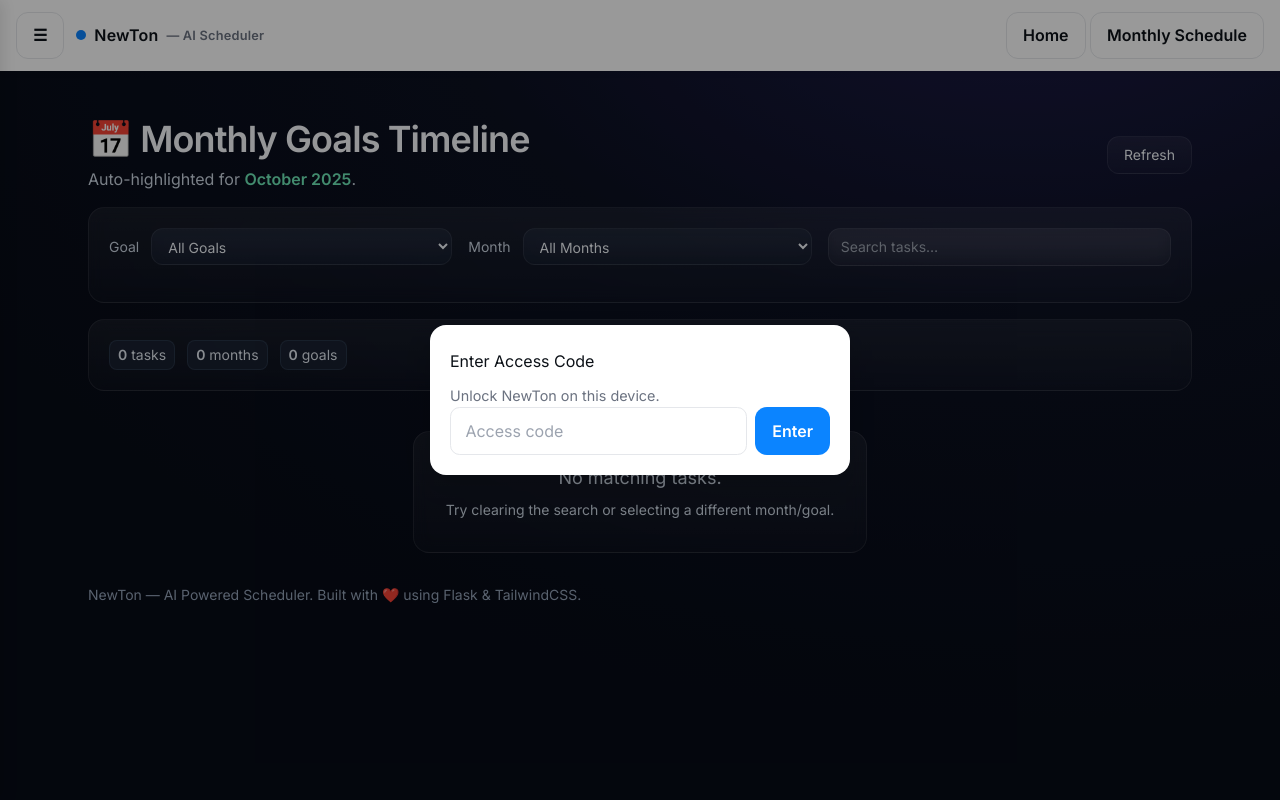
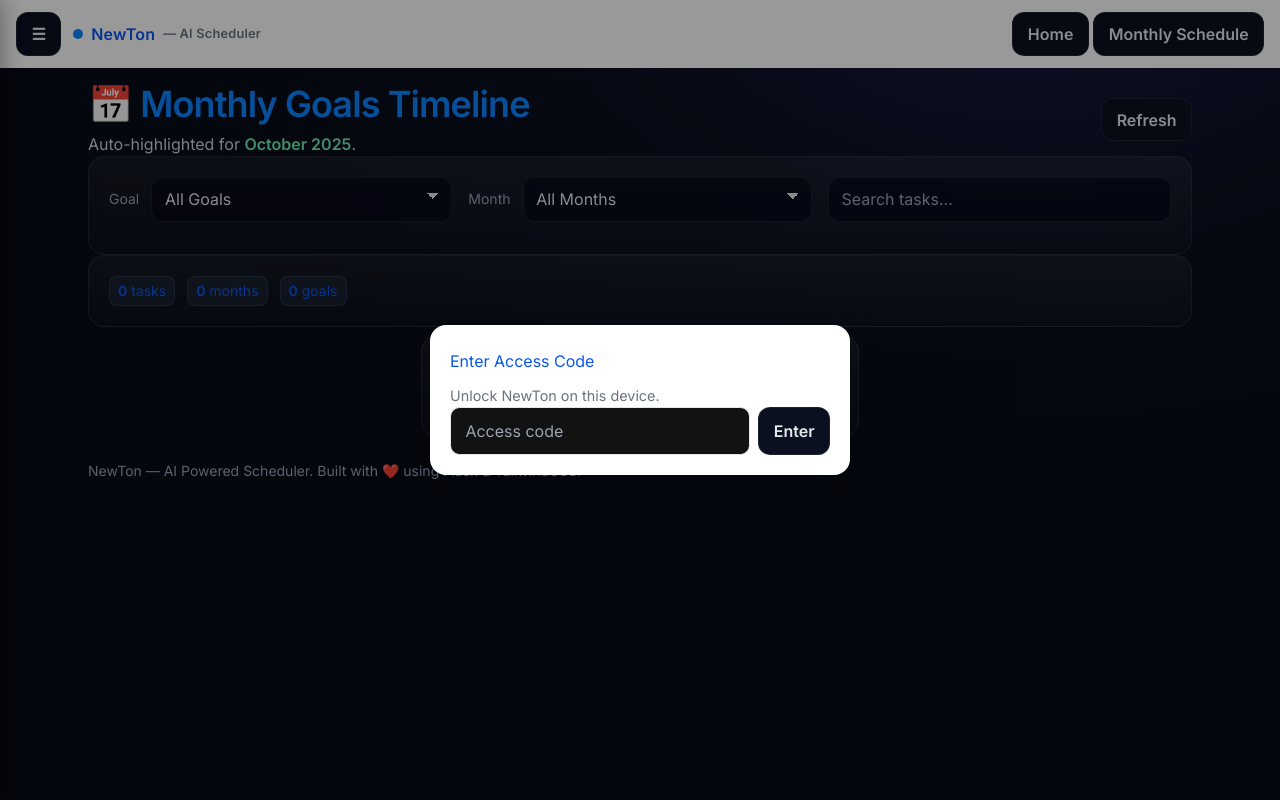
Before and after one commit to GitKaran4723/pythonAPIapp, a Flask app: template templates/monthly_schedule.html in a window 1280 px wide. Run offline with Flask 3, Linux system fonts and the light colour scheme; the template is opened without the code that fills it, so the values that code supplies are empty; some libraries are stand-ins or nearby versions.

Commit message:
Trying to create an app

```diff
--- a/static/css/app.css
+++ b/static/css/app.css
@@ -13,7 +13,6 @@ main {
   display: grid;
   place-items: center;
   text-align: center;
-  padding: 2rem;
 }
 
 h1 {
--- a/static/css/schedule.css
+++ b/static/css/schedule.css
@@ -1,31 +1,97 @@
 /* static/css/schedule.css */
 
-/* Page background + glass aesthetics */
+:root { color-scheme: dark; }
+* { -webkit-tap-highlight-color: transparent; }
 html, body {
-  background: radial-gradient(1200px 800px at 80% -10%, #1e1b4b 0%, #0b1020 50%, #070b16 100%) fixed;
+  min-height: 100%;
+  margin: 0;
+  background: radial-gradient(900px 600px at 80% -10%, #1e1b4b 0%, #0b1020 50%, #070b16 100%) fixed;
 }
 body {
-  font-family: Inter, system-ui, -apple-system, Segoe UI, Roboto, "Helvetica Neue", Arial;
+  font-family: Inter, system-ui, -apple-system, Segoe UI, Roboto, "Helvetica Neue", Arial, sans-serif;
+  color: #0a56ef;
 }
+
+/* Phone-first container */
+.page-wrap { width: 100%; margin: 0 auto; padding: 0 12px; }
+@media (min-width: 768px) { .page-wrap { max-width: 72rem; padding: 0 24px; } }
 
 .glass {
   background: linear-gradient(180deg, rgba(255,255,255,0.06), rgba(255,255,255,0.02));
   backdrop-filter: blur(8px);
   border: 1px solid rgba(255,255,255,0.08);
+  border-radius: 16px;
 }
 
-.timeline::before {
-  content:"";
-  position:absolute; left:1rem; top:0; bottom:0; width:3px;
-  background: linear-gradient(180deg, rgba(124,58,237,0.0), rgba(124,58,237,0.6), rgba(59,130,246,0.0));
+/* Timeline: no wasted left gutter on phones */
+.timeline { position: relative; padding-left: 0; }
+.timeline::before { content: none; }
+@media (min-width: 768px) {
+  .timeline { padding-left: 2.5rem; }
+  .timeline::before {
+    content: ""; position: absolute; left: 0.75rem; top: 0; bottom: 0; width: 3px;
+    background: linear-gradient(180deg, rgba(124,58,237,0.0), rgba(124,58,237,0.6), rgba(59,130,246,0.0));
+  }
 }
 
-.now-pulse { animation: pulse 2s infinite; }
-@keyframes pulse {
-  0% { box-shadow:0 0 0 0 rgba(16,185,129,0.45); }
-  70% { box-shadow:0 0 0 12px rgba(16,185,129,0); }
-  100% { box-shadow:0 0 0 0 rgba(16,185,129,0); }
+/* Sticky filters: above content, below drawer */
+/* .sticky-filters { position: sticky; top: -10px; z-index: 55; } */
+
+/* Inputs/selects: strong contrast; turn off hover on touch devices */
+.input, .select {
+  width: 100%;
+  border-radius: 12px;
+  padding: 0.6rem 0.8rem;
+  border: 1px solid rgba(255,255,255,0.08);
+  background: rgba(2,6,23,0.66);
+  color: #e5e7eb;
+  outline: none;
+}
+.input:focus-visible, .select:focus-visible {
+  box-shadow: 0 0 0 2px rgba(139,92,246,.45);
+  border-color: rgba(139,92,246,.35);
+}
+/* Kill hover effects on touch */
+@media (hover: none) {
+  .input:hover, .select:hover { background: rgba(2,6,23,0.66); border-color: rgba(255,255,255,0.08); }
 }
 
-/* Stick filters below app bar on mobile */
-.sticky-filters { position: sticky; top: 64px; z-index: 20; }
+/* Native select caret */
+.select {
+  -webkit-appearance: none; -moz-appearance: none; appearance: none;
+  background-image:
+     linear-gradient(45deg, transparent 50%, #e5e7eb 50%),
+     linear-gradient(135deg, #e5e7eb 50%, transparent 50%),
+     linear-gradient(to right, transparent, transparent);
+  background-position:
+     calc(100% - 18px) calc(50% - 3px),
+     calc(100% - 12px) calc(50% - 3px),
+     calc(100% - 2.2rem) 0;
+  background-size: 6px 6px, 6px 6px, 1px 2.6rem;
+  background-repeat: no-repeat;
+}
+
+.btn {
+  display: inline-flex; align-items: center; justify-content: center;
+  border-radius: 12px; padding: 0.55rem 0.9rem;
+  border: 1px solid rgba(255,255,255,0.08);
+  background: #0b1020; color: #e5e7eb; font-weight: 600; text-decoration: none;
+}
+.btn:active { transform: translateY(1px); }
+
+.text-dim { color: #cbd5e1; }
+.text-subtle { color: #94a3b8; }
+
+.now-pulse { animation: pulse 2s infinite; }
+@keyframes pulse { 0%{box-shadow:0 0 0 0 rgba(16,185,129,.45);} 70%{box-shadow:0 0 0 12px rgba(16,185,129,0);} 100%{box-shadow:0 0 0 0 rgba(16,185,129,0);} }
+
+/* QUICK SEARCH FAB */
+.qs-fab {
+  position: fixed; right: 14px; bottom: 16px; z-index: 56; /* above sticky filters, below drawer */
+  width: 52px; height: 52px; border-radius: 50%;
+  border: 1px solid rgba(255,255,255,0.1);
+  background: #0b84ff; color: white; font-size: 22px; font-weight: 700;
+  display:flex; align-items:center; justify-content:center;
+  box-shadow: 0 10px 20px rgba(11,132,255,.35);
+}
+.qs-fab:active { transform: translateY(1px); }
--- a/static/js/schedule.js
+++ b/static/js/schedule.js
@@ -171,7 +171,7 @@
       }).join("");
 
       return `
-        <section class="relative pl-6">
+        <section class="relative">
           <div class="glass rounded-2xl p-4 md:p-5 ${highlight}">
             ${head}
             ${goalSections || `<div class="text-slate-400 text-sm mt-2">No tasks for this month.</div>`}
@@ -199,6 +199,8 @@
     elClearSearch?.addEventListener("click", ()=>{ if (elSearch) elSearch.value=""; applyRender(); });
     elRefresh?.addEventListener("click", ()=>location.reload());
 
+
+
     // Initial render
     applyRender();
   });
--- a/templates/base.html
+++ b/templates/base.html
@@ -125,10 +144,6 @@
     {% block content %}{% endblock %}
   </div>
 
-  <!-- Floating Install on mobile -->
-  <div class="fab">
-    <button id="installBtn3" class="btn primary" hidden>Install</button>
-  </div>
 
   <script src="/static/js/pwa.js"></script>
   <script>
--- a/templates/monthly_schedule.html
+++ b/templates/monthly_schedule.html
@@ -10,69 +10,75 @@
 {% endblock %}
 
 {% block content %}
-  <header class="max-w-6xl mx-auto px-4 md:px-6 pt-6 md:pt-8 pb-4">
+  <div class="page-wrap">
+    <!-- Header -->
+    <header class="header-pad">
       <div class="flex items-start md:items-center gap-4 flex-col md:flex-row">
         <div class="flex-1">
-        <h1 class="text-3xl md:text-4xl font-bold tracking-tight text-slate-50">📅 Monthly Goals Timeline</h1>
-        <p class="text-slate-300 mt-2">
+          <h1 class="text-3xl md:text-4xl font-bold tracking-tight">📅 Monthly Goals Timeline</h1>
+          <p class="text-dim mt-2">
             Auto-highlighted for <span id="currentMonthLabel" class="font-semibold text-emerald-300">current month</span>.
           </p>
         </div>
         <div class="flex gap-2">
-        <button id="refreshBtn" class="glass rounded-xl px-4 py-2 text-sm hover:ring-2 ring-violet-500 text-slate-100">Refresh</button>
+          <button id="refreshBtn" class="btn">Refresh</button>
         </div>
       </div>
     </header>
 
-  <section class="max-w-6xl mx-auto px-4 md:px-6 sticky-filters">
-    <div class="glass rounded-2xl p-4 md:p-5 text-slate-100">
+    <!-- Filters -->
+    <section class="sticky-filters section-pad">
+      <div class="glass p-4 md:p-5">
         <div class="grid grid-cols-1 md:grid-cols-3 gap-3 md:gap-4 items-center">
+          <!-- Goal -->
           <div class="flex gap-3 items-center">
-          <label class="text-sm text-slate-300 shrink-0">Goal</label>
-          <select id="goalFilter"
-                  class="w-full glass rounded-xl px-3 py-2 text-sm text-slate-100 bg-slate-900/70
-                         focus:outline-none focus:ring-2 ring-violet-500"></select>
+            <label class="text-sm text-subtle shrink-0">Goal</label>
+            <select id="goalFilter" class="select"></select>
           </div>
-
+          <!-- Month -->
           <div class="flex gap-3 items-center">
-          <label class="text-sm text-slate-300 shrink-0">Month</label>
-          <select id="monthFilter"
-                  class="w-full glass rounded-xl px-3 py-2 text-sm text-slate-100 bg-slate-900/70
-                         focus:outline-none focus:ring-2 ring-violet-500"></select>
+            <label class="text-sm text-subtle shrink-0">Month</label>
+            <select id="monthFilter" class="select"></select>
           </div>
-
+          <!-- Search -->
           <div class="flex items-center gap-3">
-          <input id="searchBox" placeholder="Search tasks…"
-                 class="w-full bg-transparent glass rounded-xl px-3 py-2 text-sm text-slate-100
-                        focus:outline-none focus:ring-2 ring-violet-500" />
-          <button id="clearSearch" class="hidden text-xs px-3 py-2 rounded-lg bg-slate-800/60 hover:bg-slate-800 text-slate-200">Clear</button>
+            <input id="searchBox" placeholder="Search tasks…" class="input" />
+            <button id="clearSearch" class="btn text-xs hidden">Clear</button>
           </div>
         </div>
 
-      <div id="legend" class="mt-4 flex flex-wrap gap-2 text-xs"></div>
+        <!-- Legend -->
+        <div id="legend" class="mt-3 flex flex-wrap gap-2 text-xs"></div>
       </div>
     </section>
 
-  <section class="max-w-6xl mx-auto px-4 md:px-6 pt-4">
-    <div id="summaryStrip" class="glass rounded-2xl p-4 md:p-5 text-slate-200 flex flex-wrap gap-4 text-sm"></div>
+    <!-- Summary -->
+    <section class="section-pad">
+      <div id="summaryStrip" class="glass p-4 md:p-5 text-sm flex flex-wrap gap-3"></div>
     </section>
 
-  <main class="max-w-6xl mx-auto px-4 md:px-6 py-6 md:py-8">
-    <div id="timeline" class="relative timeline pl-10 space-y-6"></div>
-    <div id="emptyState" class="hidden glass rounded-2xl p-8 text-center text-slate-300">
-      <p class="text-lg mb-2">No matching tasks.</p>
-      <p class="text-sm">Try clearing the search or selecting a different month/goal.</p>
+    <!-- Timeline -->
+    <main class="section-pad">
+      <div id="timeline" class="timeline space-y-4 md:space-y-4"></div>
+
+      <!-- Empty state -->
+      <div id="emptyState" class="hidden glass p-6 text-center">
+        <p class="text-lg mb-1">No matching tasks.</p>
+        <p class="text-subtle text-sm">Try clearing the search or selecting a different month/goal.</p>
       </div>
     </main>
 
-  <footer class="max-w-6xl mx-auto px-4 md:px-6 pb-12 text-sm text-slate-400">
+    <footer class="py-6 text-sm text-subtle">
       NewTon — AI Powered Scheduler. Built with ❤️ using Flask & TailwindCSS.
     </footer>
+
+
+  </div>
 {% endblock %}
 
 {% block body_extra %}
   <script>
-    // Items from Flask (2D or objects); the JS reads window.ITEMS
+    /* Items from Flask; schedule.js reads window.ITEMS */
     window.ITEMS = {{ items|tojson|safe if items is defined else '[]' }};
   </script>
   <script src="/static/js/schedule.js"></script>
```
Also changed, not shown: other parts of templates/base.html (+24 -5 lines). Lines whose indentation alone changed are shown as unchanged.
